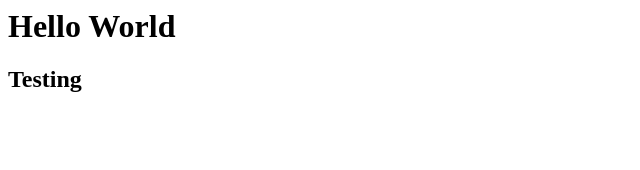
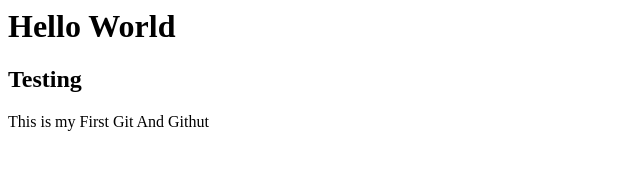
Before and after one commit to sitharath/GitTest, a plain HTML site: page index.html in a window 1280 px wide. Shown: the whole page, without its empty margins (0-640 px from the left). Drawn offline with Linux system fonts and the light colour scheme.

Commit message:
fifth step

```diff
--- a/index.html
+++ b/index.html
@@ -1,2 +1,3 @@
 <h1>Hello World</h1>
 <h2>Testing</h2>
+<p>This is my First Git And Githut</p>
```
